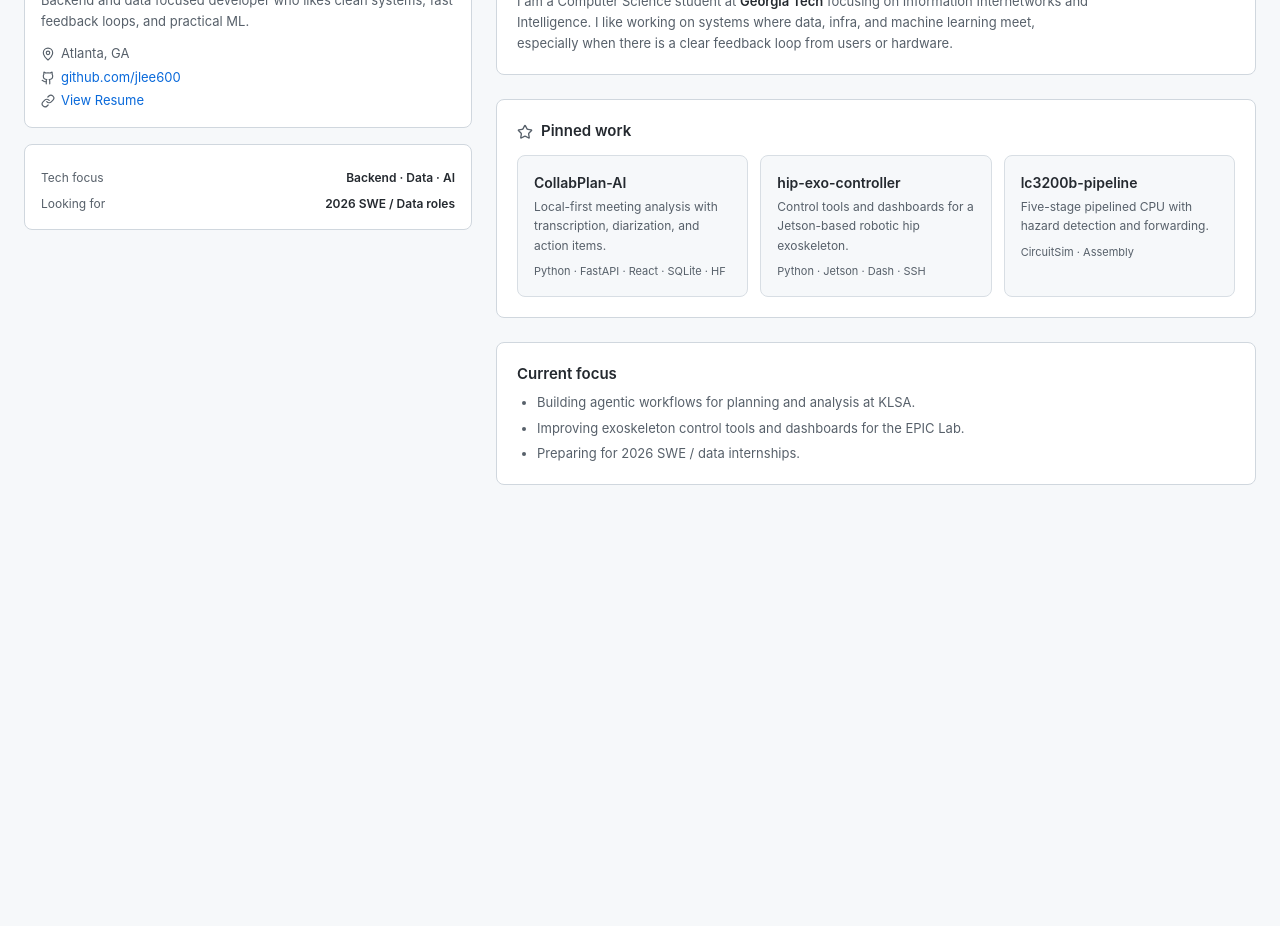
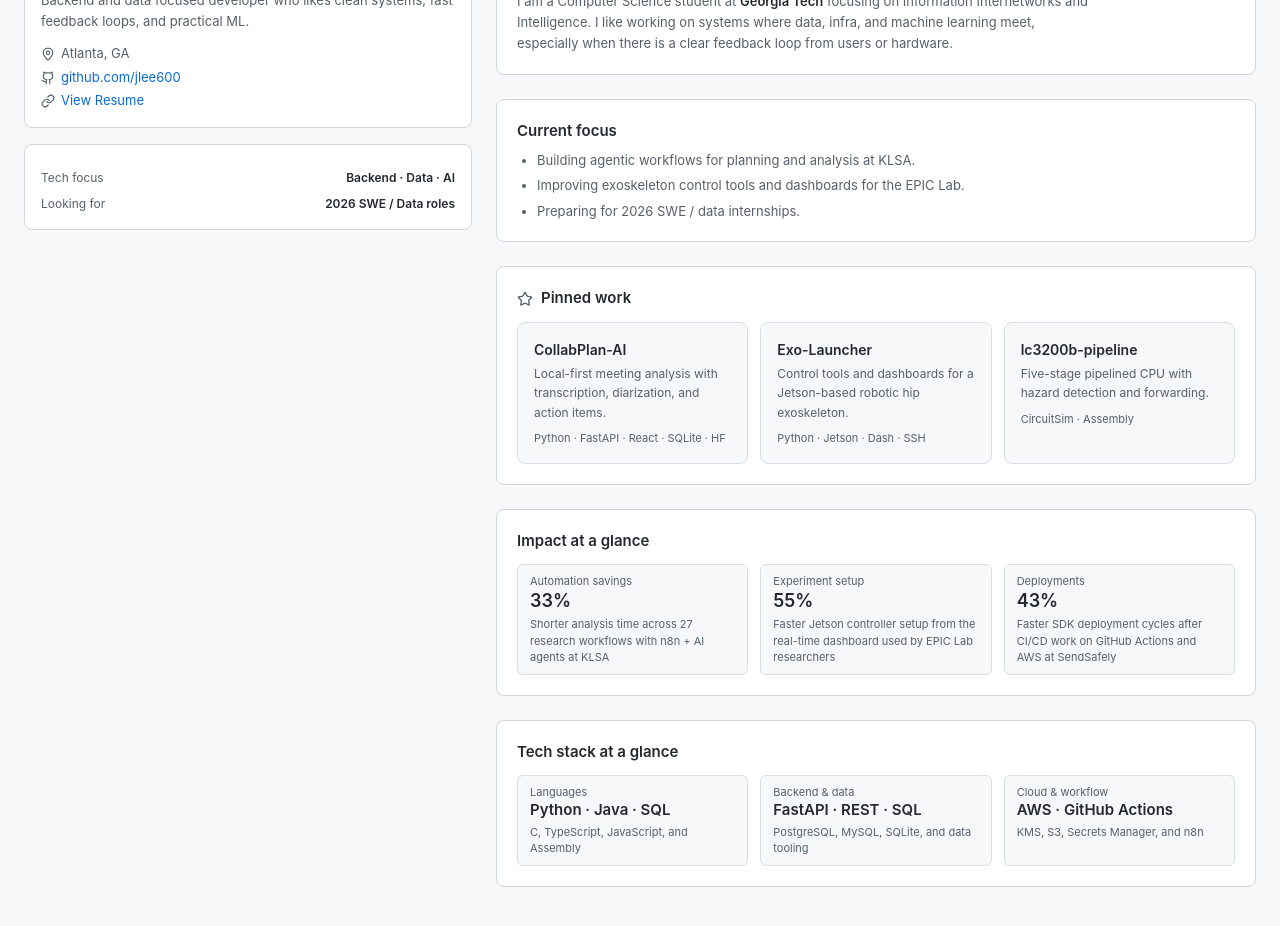
Before and after one commit to jlee600/evan-portfolio-react, a React (Vite) app in the folder my-portfolio/: page / in a window 1280 px wide. Shown: the part 200-1126 px from the top of the page. Before the commit the page ends 800 px from the top, so only its background shows below. Built offline with nearby package versions, Linux system fonts and the light colour scheme.

Commit message:
Update App.tsx

```diff
--- a/my-portfolio/src/App.tsx
+++ b/my-portfolio/src/App.tsx
@@ -66,6 +66,46 @@
   demo?: string;
   img?: string;
 };
+
+const IMPACT_AT_A_GLANCE = [
+  {
+    label: "Automation savings",
+    value: "33%",
+    detail:
+      "Shorter analysis time across 27 research workflows with n8n + AI agents at KLSA",
+  },
+  {
+    label: "Experiment setup",
+    value: "55%",
+    detail:
+      "Faster Jetson controller setup from the real-time dashboard used by EPIC Lab researchers",
+  },
+  {
+    label: "Deployments",
+    value: "43%",
+    detail:
+      "Faster SDK deployment cycles after CI/CD work on GitHub Actions and AWS at SendSafely",
+  },
+];
+
+const TECH_STACK_AT_A_GLANCE = [
+  {
+    label: "Languages",
+    value: "Python · Java · SQL",
+    detail: "C, TypeScript, JavaScript, and Assembly",
+  },
+  {
+    label: "Backend & data",
+    value: "FastAPI · REST · SQL",
+    detail: "PostgreSQL, MySQL, SQLite, and data tooling",
+  },
+  {
+    label: "Cloud & workflow",
+    value: "AWS · GitHub Actions",
+    detail: "KMS, S3, Secrets Manager, and n8n",
+  },
+];
+
 const PROJECTS: Project[] = [
   {
     id: 1,
@@ -325,6 +365,19 @@
         </p>
       </section>
 
+      {/* Current focus */}
+      <section className="rounded-lg border border-[var(--border)] bg-[var(--bg-subtle)] shadow-[var(--shadow)] p-4 md:p-5">
+        <h2 className="text-[15px] font-semibold mb-2">Current focus</h2>
+        <ul className="list-disc pl-5 space-y-1.5 text-[13px] text-[var(--fg-muted)]">
+          <li>Building agentic workflows for planning and analysis at KLSA.</li>
+          <li>
+            Improving exoskeleton control tools and dashboards for the EPIC
+            Lab.
+          </li>
+          <li>Preparing for 2026 SWE / data internships.</li>
+        </ul>
+      </section>
+
       {/* Pinned work */}
       <section className="rounded-lg border border-[var(--border)] bg-[var(--bg-subtle)] shadow-[var(--shadow)] p-4 md:p-5">
         <h2 className="text-[15px] font-semibold mb-3 flex items-center gap-2">
@@ -338,19 +391,19 @@
               title: "CollabPlan-AI",
               desc: "Local-first meeting analysis with transcription, diarization, and action items.",
               tech: "Python · FastAPI · React · SQLite · HF",
-              link: "https://github.com/jlee600/CollabPlan-AI"
+              link: "https://github.com/jlee600/CollabPlan-AI",
             },
             {
-              title: "hip-exo-controller",
+              title: "Exo-Launcher",
               desc: "Control tools and dashboards for a Jetson-based robotic hip exoskeleton.",
               tech: "Python · Jetson · Dash · SSH",
-              link: "https://github.com/jlee600/Exo-Launcher"
+              link: "https://github.com/jlee600/Exo-Launcher",
             },
             {
               title: "lc3200b-pipeline",
               desc: "Five-stage pipelined CPU with hazard detection and forwarding.",
               tech: "CircuitSim · Assembly",
-              link: "https://github.com/jlee600/lc3200b-pipelined-processor"
+              link: "https://github.com/jlee600/lc3200b-pipelined-processor",
             },
           ].map((proj) => (
             <a
@@ -374,17 +427,56 @@
         </div>
       </section>
 
-      {/* Current focus */}
+      {/* Impact strip */}
       <section className="rounded-lg border border-[var(--border)] bg-[var(--bg-subtle)] shadow-[var(--shadow)] p-4 md:p-5">
-        <h2 className="text-[15px] font-semibold mb-2">Current focus</h2>
-        <ul className="list-disc pl-5 space-y-1.5 text-[13px] text-[var(--fg-muted)]">
-          <li>Building agentic workflows for planning and analysis at KLSA.</li>
-          <li>
-            Improving exoskeleton control tools and dashboards for the EPIC
-            Lab.
-          </li>
-          <li>Preparing for 2026 SWE / data internships.</li>
-        </ul>
+        <h2 className="text-[15px] font-semibold mb-3">
+          Impact at a glance
+        </h2>
+        <div className="grid gap-3 sm:grid-cols-3 text-[12px]">
+          {IMPACT_AT_A_GLANCE.map((item) => (
+            <div
+              key={item.label}
+              className="rounded-md border border-[var(--border-subtle)] bg-[#f6f8fa] px-3 py-2"
+            >
+              <div className="text-[11px] text-[var(--fg-muted)]">
+                {item.label}
+              </div>
+              <div className="text-[18px] font-semibold text-[var(--fg)] leading-tight">
+                {item.value}
+              </div>
+              <div className="mt-1 text-[11px] text-[var(--fg-muted)]">
+                {item.detail}
+              </div>
+            </div>
+          ))}
+        </div>
+      </section>
+
+      <section className="rounded-lg border border-[var(--border)] bg-[var(--bg-subtle)] shadow-[var(--shadow)] p-4 md:p-5">
+        <h2 className="text-[15px] font-semibold mb-3">
+          Tech stack at a glance
+        </h2>
+
+        <div className="grid gap-3 sm:grid-cols-3 text-[12px]">
+          {TECH_STACK_AT_A_GLANCE.map((item) => (
+            <div
+              key={item.label}
+              className="rounded-md border border-[var(--border-subtle)] bg-[#f6f8fa] px-3 py-2"
+            >
+              <div className="text-[11px] text-[var(--fg-muted)]">
+                {item.label}
+              </div>
+
+              <div className="text-[15px] font-semibold text-[var(--fg)] leading-tight">
+                {item.value}
+              </div>
+
+              <div className="mt-1 text-[11px] text-[var(--fg-muted)]">
+                {item.detail}
+              </div>
+            </div>
+          ))}
+        </div>
       </section>
     </div>
   );
@@ -861,9 +953,7 @@
 
 function ContactTab() {
   const handleEmailClick = (e: React.MouseEvent<HTMLAnchorElement>) => {
-    // Just in case some global handler runs preventDefault
     e.stopPropagation();
-    // Do NOT call e.preventDefault()
     window.location.href = "mailto:evanj3034@gmail.com";
   };
 
@@ -919,6 +1009,18 @@
             </a>
           </div>
         </div>
+
+        {/* Recruiter notes */}
+        <div className="mt-4 pt-3 border-t border-[var(--border-subtle)] text-[12px] text-[var(--fg-muted)]">
+          <div className="font-semibold text-[var(--fg)] mb-1">
+            Quick notes for recruiters
+          </div>
+          <ul className="space-y-1">
+            <li>Open to backend and data-focused SWE roles for 2026.</li>
+            <li>Based in Atlanta, open to remote and relocations.</li>
+            <li>Strong fit for teams that mix backend systems and data workflows.</li>
+          </ul>
+        </div>
       </section>
     </div>
   );
```
